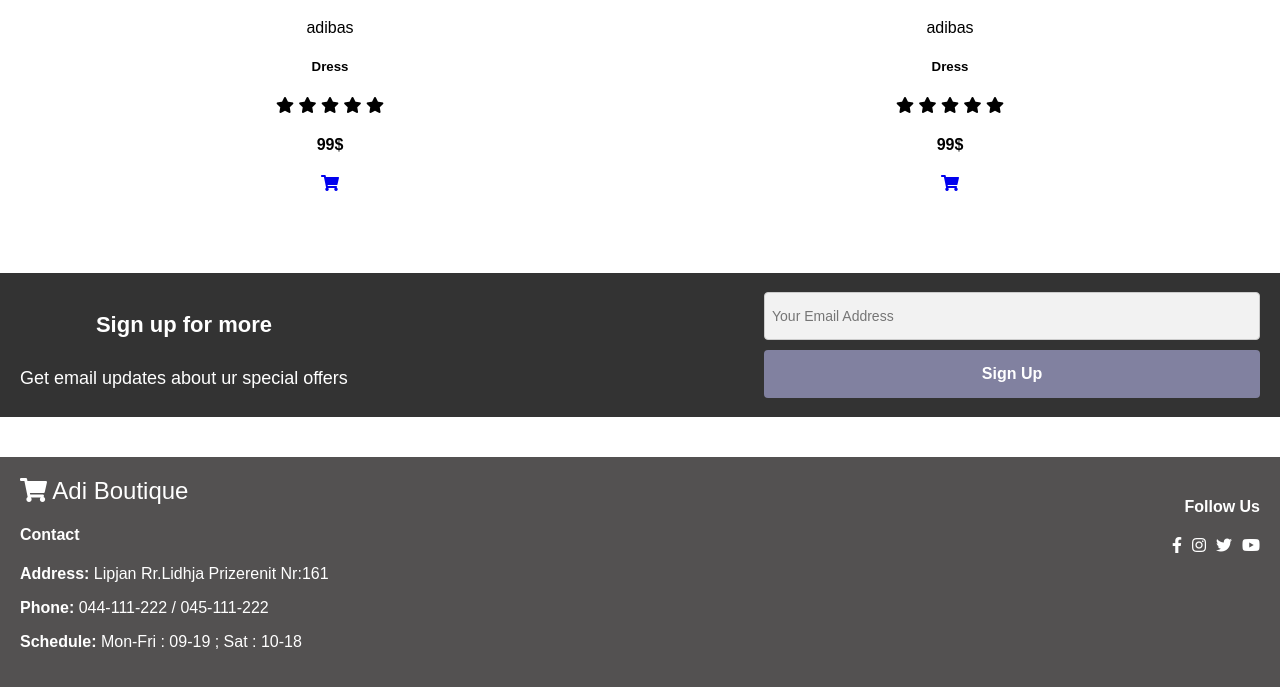
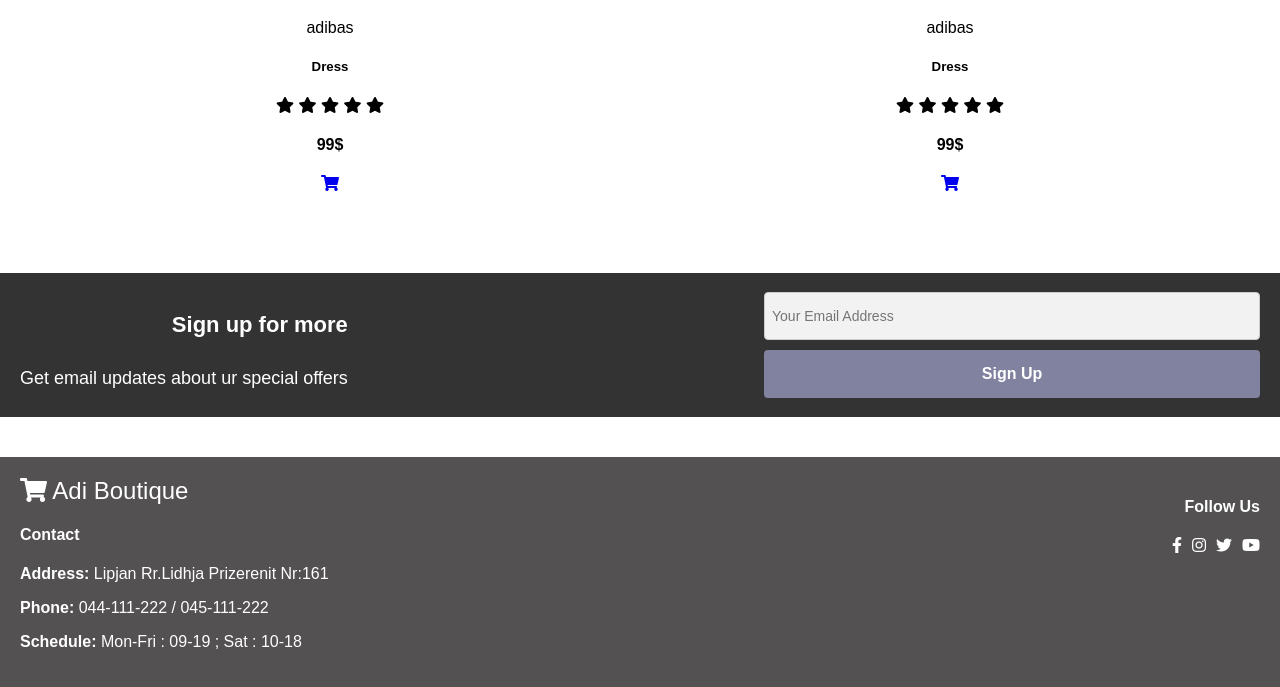
Before and after one commit to Arbiot04/Butiku-Web, a PHP site: page /shop.html in a window 1280 px wide. Shown: the part 2553-3240 px from the top of the page. Run offline with PHP 8.4, Linux system fonts and the light colour scheme.

Commit message:
Update style.css

```diff
--- a/style.css
+++ b/style.css
@@ -197,18 +197,21 @@ button.normal {
   justify-content: space-between;
   align-items: center;
   padding: 10px 20px;
-  text-align: center;
+  text-align: right ;
 }
 
 #newsletter h4 {
   font-size: 22px;
   font-weight: 600;
   color: white;
+  text-align: right;
+
 }
 
 #newsletter p {
   font-size: 18px;
   color: white;
+
 }
 
 #newsletter .form {
```
